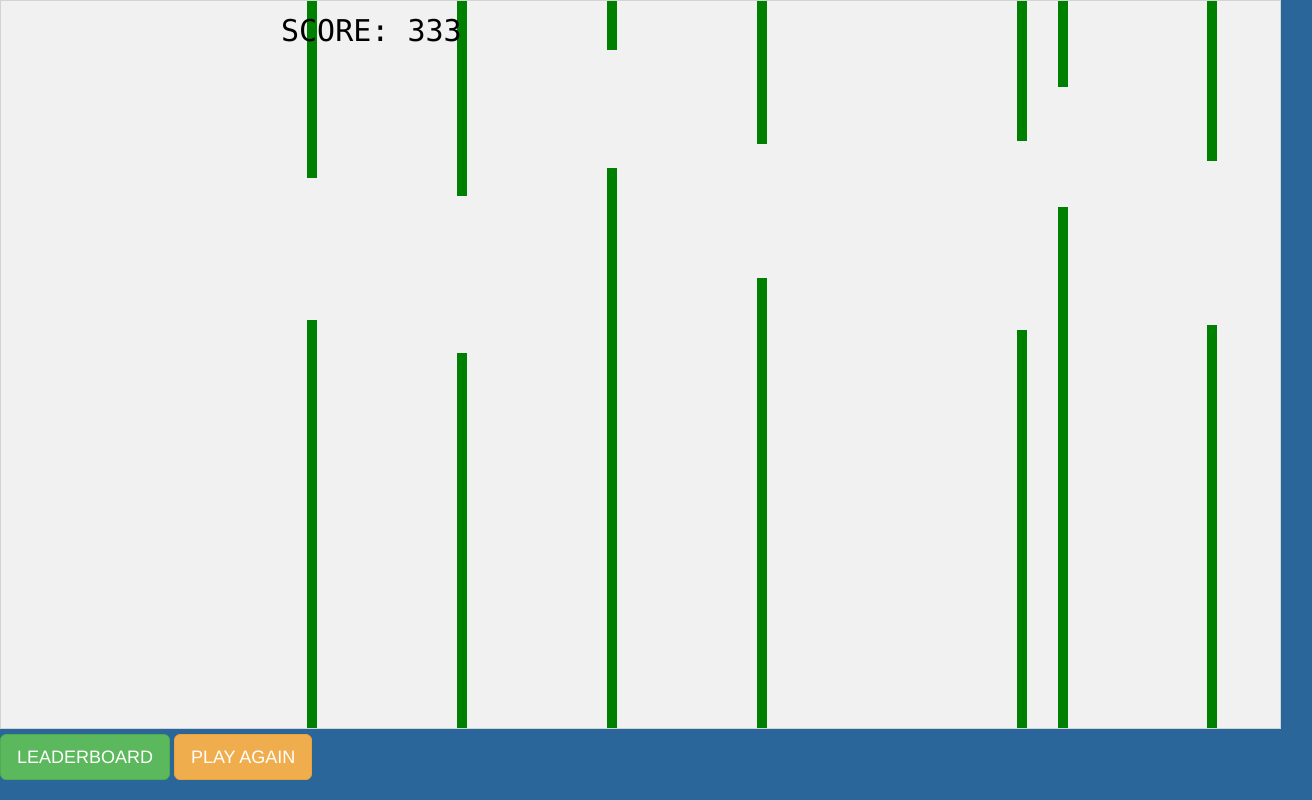
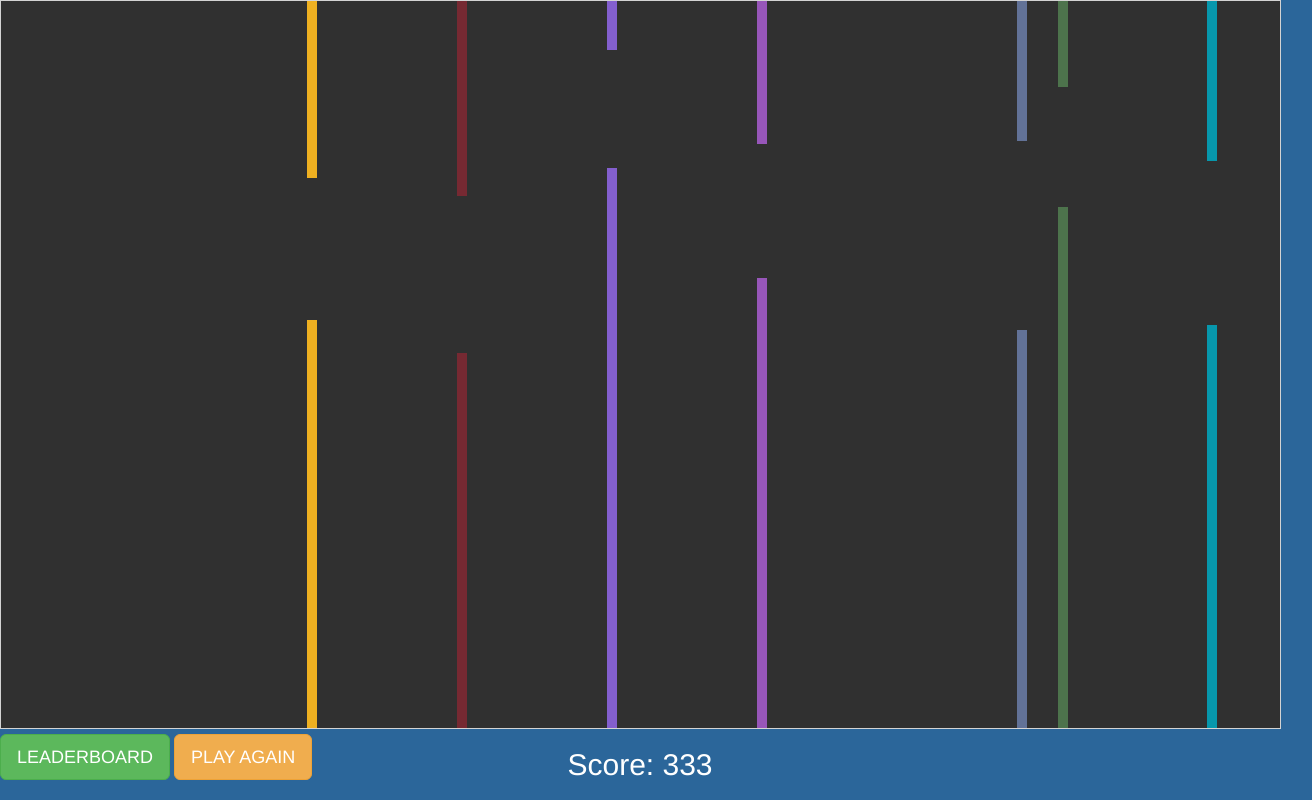
Before and after one commit to scarbone98/scary_terry, a website: page static/index.html in a window 1280 px wide. Shown: the whole page, 1312 px wide, since content can reach past the window. Drawn offline with nearby package versions, Linux system fonts and the light colour scheme; no server answers.

Commit message:
Moved UI around

```diff
--- a/static/index.html
+++ b/static/index.html
@@ -76,6 +76,7 @@
     LEADERBOARD
 </button>
 <button class="btn btn-warning btn-lg" onclick="restartGame()">PLAY AGAIN</button>
+<h2 style="margin: -2.5%;color: white; text-align: center" id="scoreBoard">SCORE: 0</h2>
 <!--<button class="btn btn-info btn-lg" onclick="addEntry(getScore())">ADD SCORE</button>-->
 <!--<button class="btn btn-info btn-lg" onclick="twitterCall()">LOAD TWEET</button>-->
 <button id="winnerToggle" data-toggle="modal" data-target="#winnerModal" style="display: none"></button>
--- a/static/js/index.js
+++ b/static/js/index.js
@@ -22,10 +22,19 @@ let sprite_jump;
 function startGame() {
     myGamePiece = new component(47, 56, "red", 10, 120);
     myGamePiece.gravity = 0.05;
-    myScore = new component("30px", "Consolas", "black", 280, 40, "text");
+    // myScore = new component("30px", "Consolas", "black", 280, 40, "text");
     myGameArea.start();
 
 }
+function getRandomColor() {
+    let letters = '0123456789ABCDEF';
+    let color = '#';
+    for (let i = 0; i < 6; i++) {
+        color += letters[Math.floor(Math.random() * 16)];
+    }
+    return color;
+}
+
 
 let myGameArea = {
     canvas: document.createElement("canvas"),
@@ -44,6 +53,8 @@ let myGameArea = {
     },
     clear: function () {
         this.context.clearRect(0, 0, this.canvas.width, this.canvas.height);
+        this.context.fillStyle = 'rgba(0,0,0,0.8)';
+        this.context.fillRect(0,0,window.innerWidth,window.innerHeight);
     }
 };
 function component(width, height, color, x, y, type) {
@@ -144,8 +155,9 @@ function updateGameArea() {
             minGap = 80;
             maxGap = 200;
             gap = Math.floor(Math.random() * (maxGap - minGap + 1) + minGap);
-            myObstacles.push(new component(10, height, "green", x - width, 0));
-            myObstacles.push(new component(10, x - height - gap, "green", x - width, height + gap));
+            let color = getRandomColor();
+            myObstacles.push(new component(10, height, color, x - width, 0));
+            myObstacles.push(new component(10, x - height - gap, color, x - width, height + gap));
             width -= interval;
         }
     }
@@ -157,16 +169,19 @@ function updateGameArea() {
         minGap = 80;
         maxGap = 200;
         gap = Math.floor(Math.random() * (maxGap - minGap + 1) + minGap);
-        myObstacles.push(new component(10, height, "green", x + offsetDifference, 0));
-        myObstacles.push(new component(10, x - height - gap, "green", x + offsetDifference, height + gap));
+        let color = getRandomColor();
+        myObstacles.push(new component(10, height, color, x + offsetDifference, 0));
+        myObstacles.push(new component(10, x - height - gap, color, x + offsetDifference, height + gap));
     }
     myGameArea.frameNo += 1;
     for (let i = 0; i < myObstacles.length; i += 1) {
         myObstacles[i].x += -1;
         myObstacles[i].update();
     }
-    myScore.text = "SCORE: " + myGameArea.frameNo;
-    myScore.update();
+    document.getElementById("scoreBoard").innerHTML = "Score: " + getScore();
+    // myScore.text = "SCORE: " + myGameArea.frameNo;
+    // myScore.update();
+
     myGamePiece.newPos();
     if(isJumping) {
         myGamePiece.update("jump");
```
